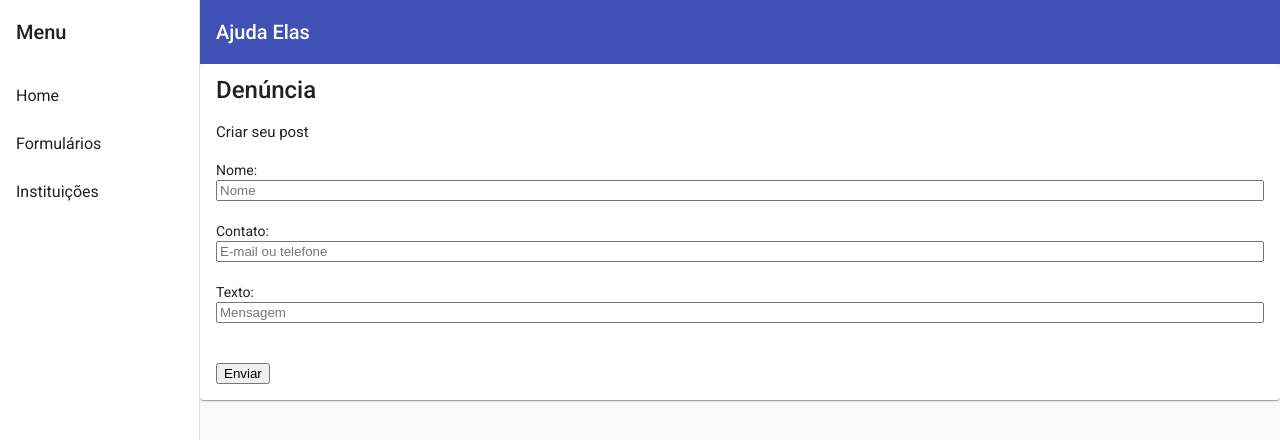
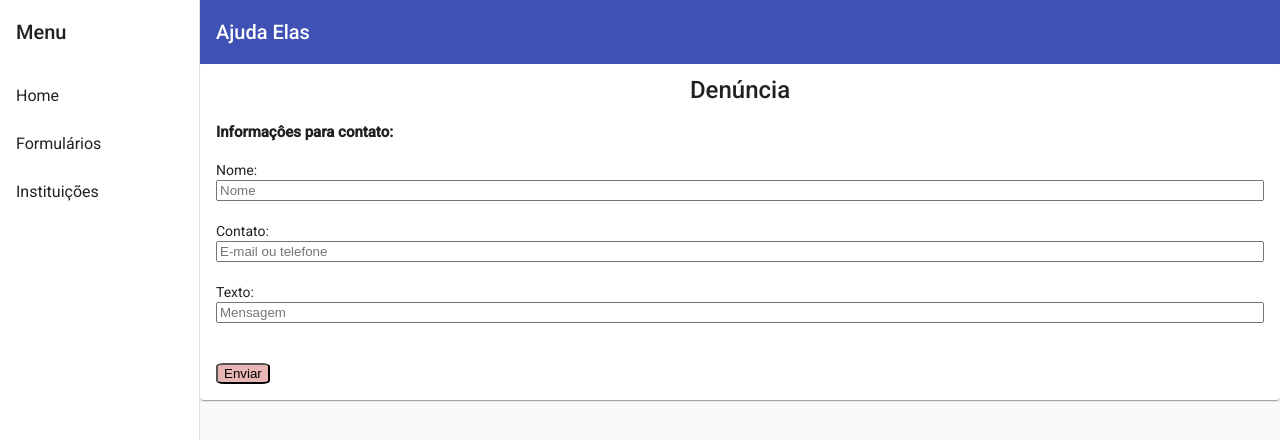
Before and after one commit to prmanfredini/Hackathon, an Angular app: page /forms in a window 1280 px wide. Shown: the top 440 px of the page. Built offline with nearby package versions, Linux system fonts and the light colour scheme.

Commit message:
CSS Fotms

```diff
--- a/src/app/app.module.ts
+++ b/src/app/app.module.ts
@@ -7,7 +7,6 @@ import { BrowserAnimationsModule } from '@angular/platform-browser/animations';
 import { AjudaComponent } from './components/ajuda/ajuda.component';
 import { FormsComponent } from './components/forms/forms.component';
 import { HomeComponent } from './components/home/home.component';
-import { FooterComponent } from './components/footer/footer.component';
 import { MatCardModule } from  '@angular/material/card';
 import { FormsModule } from '@angular/forms';
 import { MatFormFieldModule } from '@angular/material/form-field';
--- a/src/app/components/footer/footer.component.html
+++ /dev/null
@@ -1 +0,0 @@
-<p>footer works!</p>
--- a/src/app/components/forms/forms.component.css
+++ b/src/app/components/forms/forms.component.css
@@ -7,3 +7,22 @@ form {
 button {
   margin: 20px 15px 0px 0px;
 }
+
+.title{
+  text-align: center;
+
+}
+
+h4{
+  font-weight: bold;
+}
+
+button{
+  height: 20%;
+  border-radius: 15%;
+  background-color: rgb(212, 111, 111, 0.5);
+}
+
+button:hover{
+  background-color: rgb(212, 111, 111, 0.9);
+}
--- a/src/app/components/forms/forms.component.html
+++ b/src/app/components/forms/forms.component.html
@@ -1,9 +1,9 @@
 <mat-card>
-  <mat-card-title>Denúncia</mat-card-title>
+  <mat-card-title class="title">Denúncia</mat-card-title>
   <div class=forms>
     <form action="">
 
-      <h4>Criar seu post</h4>
+      <h4>Informaçôes para contato:</h4>
 
       <label for="Imagem">Nome: </label>
       <input type="text" (keyup)="setNome($event)" placeholder="Nome"/>
```
Also changed, not shown: src/app/components/footer/footer.component.ts (deleted, +0 -15 lines), src/app/components/footer/footer.component.css (deleted), 1 other file (tests, documents, lock files or other folders).
